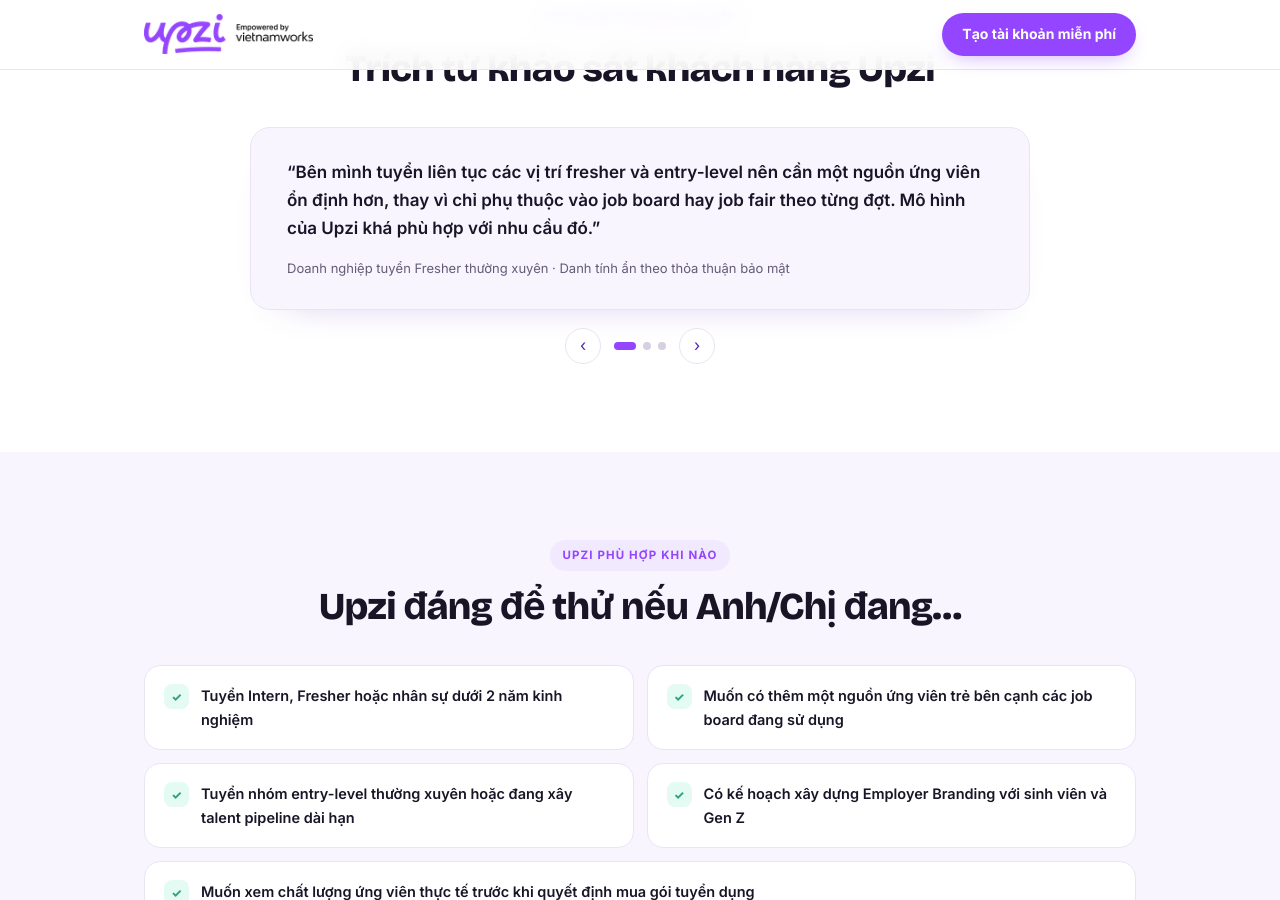
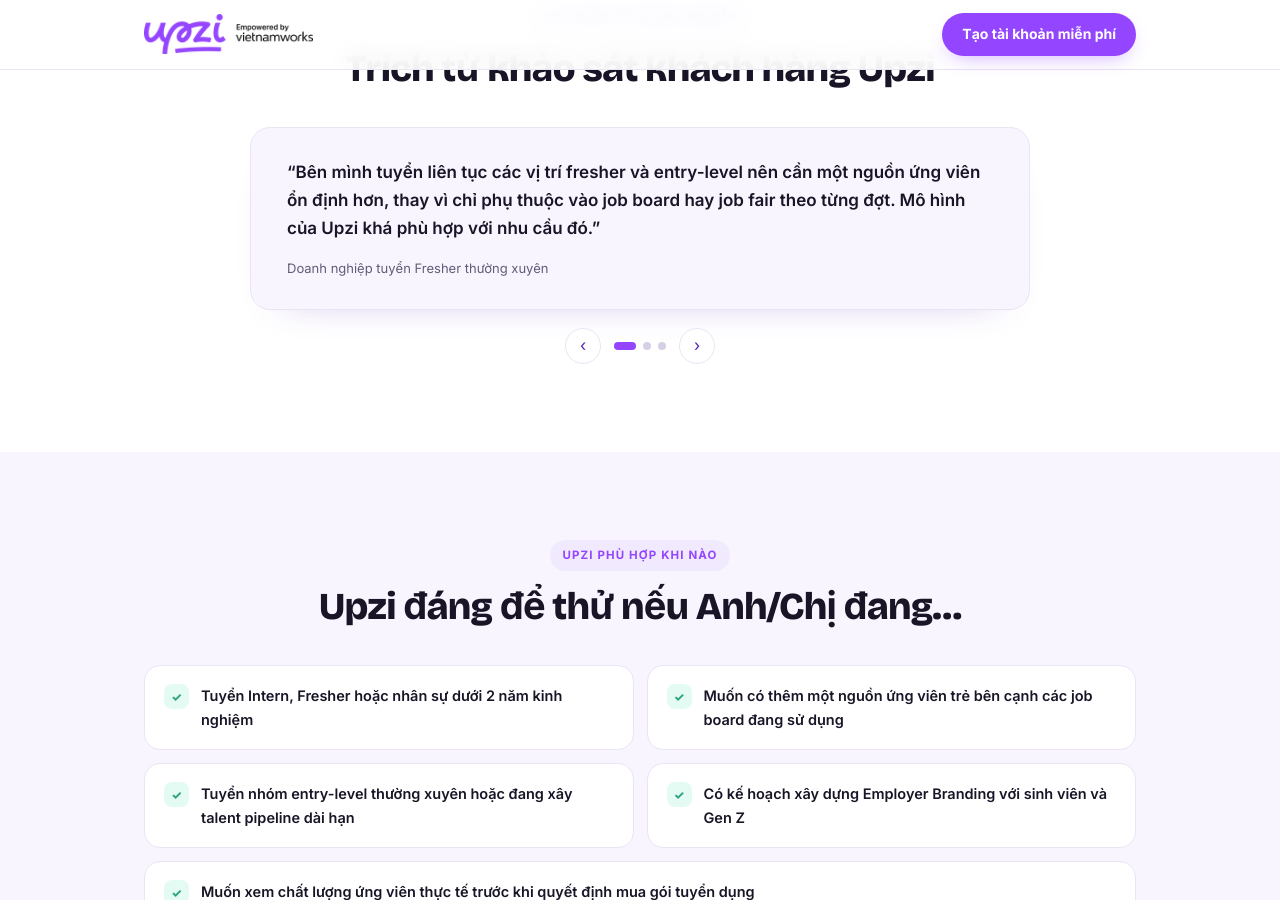
Before and after one commit to upzi-vn/employers, a Jekyll site: the page free-trial.html, which Jekyll copies as it is, in a window 1280 px wide and 900 px high, scrolled down 5051 px. Built offline with Jekyll 4.4.1, drawn with Linux system fonts in a browser that asks for light colours.

Commit message:
Update free-trial.html

```diff
--- a/free-trial.html
+++ b/free-trial.html
@@ -420,7 +420,7 @@
   <section class="sec sec-white">
     <div class="wrap">
       <div class="head head-c reveal"><div class="eyebrow">Góc nhìn từ doanh nghiệp</div><h2>Trích từ khảo sát khách hàng Upzi</h2></div>
-      <div class="tcard reveal" id="tcard"><div class="tquote" id="tq">“Bên mình tuyển liên tục các vị trí fresher và entry-level nên cần một nguồn ứng viên ổn định hơn, thay vì chỉ phụ thuộc vào job board hay job fair theo từng đợt. Mô hình của Upzi khá phù hợp với nhu cầu đó.”</div><div class="tmeta" id="tm">Doanh nghiệp tuyển Fresher thường xuyên · Danh tính ẩn theo thỏa thuận bảo mật</div></div>
+      <div class="tcard reveal" id="tcard"><div class="tquote" id="tq">“Bên mình tuyển liên tục các vị trí fresher và entry-level nên cần một nguồn ứng viên ổn định hơn, thay vì chỉ phụ thuộc vào job board hay job fair theo từng đợt. Mô hình của Upzi khá phù hợp với nhu cầu đó.”</div><div class="tmeta" id="tm">Doanh nghiệp tuyển Fresher thường xuyên</div></div>
       <div class="tctrl"><button class="tarrow" onclick="moveT(-1)" aria-label="Slide trước">‹</button><div class="tdots" id="tdots"></div><button class="tarrow" onclick="moveT(1)" aria-label="Slide tiếp theo">›</button></div>
     </div>
   </section>
@@ -462,8 +462,8 @@
     const observer = new IntersectionObserver((entries) => { entries.forEach(entry => { if(entry.isIntersecting) entry.target.classList.add('in'); }); }, { threshold: 0.12 });
     document.querySelectorAll('.reveal, .stagger').forEach(el => observer.observe(el));
     const testimonials = [
-      {quote:'“Bên mình tuyển liên tục các vị trí fresher và entry-level nên cần một nguồn ứng viên ổn định hơn, thay vì chỉ phụ thuộc vào job board hay job fair theo từng đợt. Mô hình của Upzi khá phù hợp với nhu cầu đó.”',meta:'Doanh nghiệp tuyển Fresher thường xuyên · Danh tính ẩn theo thỏa thuận bảo mật'},
-      {quote:'“Điểm bên mình quan tâm là khả năng tiếp cận sinh viên và Gen Z sớm hơn thông qua hệ sinh thái trường Đại học. Đây là hướng phù hợp với nhu cầu xây nguồn ứng viên dài hạn.”',meta:'Doanh nghiệp quan tâm tiếp cận sinh viên sớm · Danh tính ẩn theo thỏa thuận bảo mật'},
+      {quote:'“Bên mình tuyển liên tục các vị trí fresher và entry-level nên cần một nguồn ứng viên ổn định hơn, thay vì chỉ phụ thuộc vào job board hay job fair theo từng đợt. Mô hình của Upzi khá phù hợp với nhu cầu đó.”',meta:'Doanh nghiệp tuyển Fresher thường xuyên'},
+      {quote:'“Điểm bên mình quan tâm là khả năng tiếp cận sinh viên và Gen Z sớm hơn thông qua hệ sinh thái trường Đại học. Đây là hướng phù hợp với nhu cầu xây nguồn ứng viên dài hạn.”',meta:'Doanh nghiệp quan tâm tiếp cận sinh viên sớm'},
       {quote:'“Gen Z thường tìm hiểu doanh nghiệp qua mạng xã hội và cộng đồng trước khi ứng tuyển, nên việc xây dựng hiện diện với ứng viên trẻ ngày càng quan trọng.”',meta:'Doanh nghiệp đang xây dựng Employer Branding · Danh tính ẩn theo thỏa thuận bảo mật'}
     ];
     let curT = 0;
```
